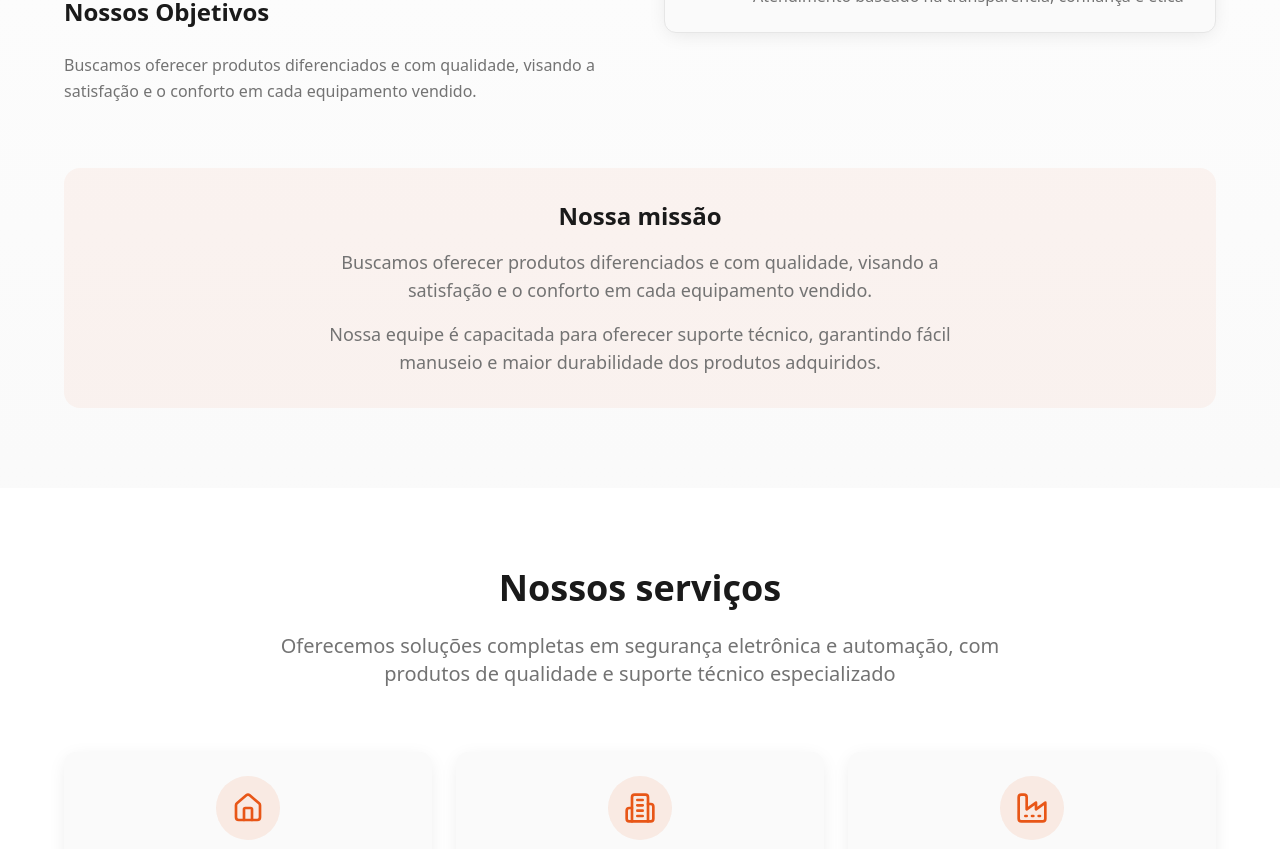
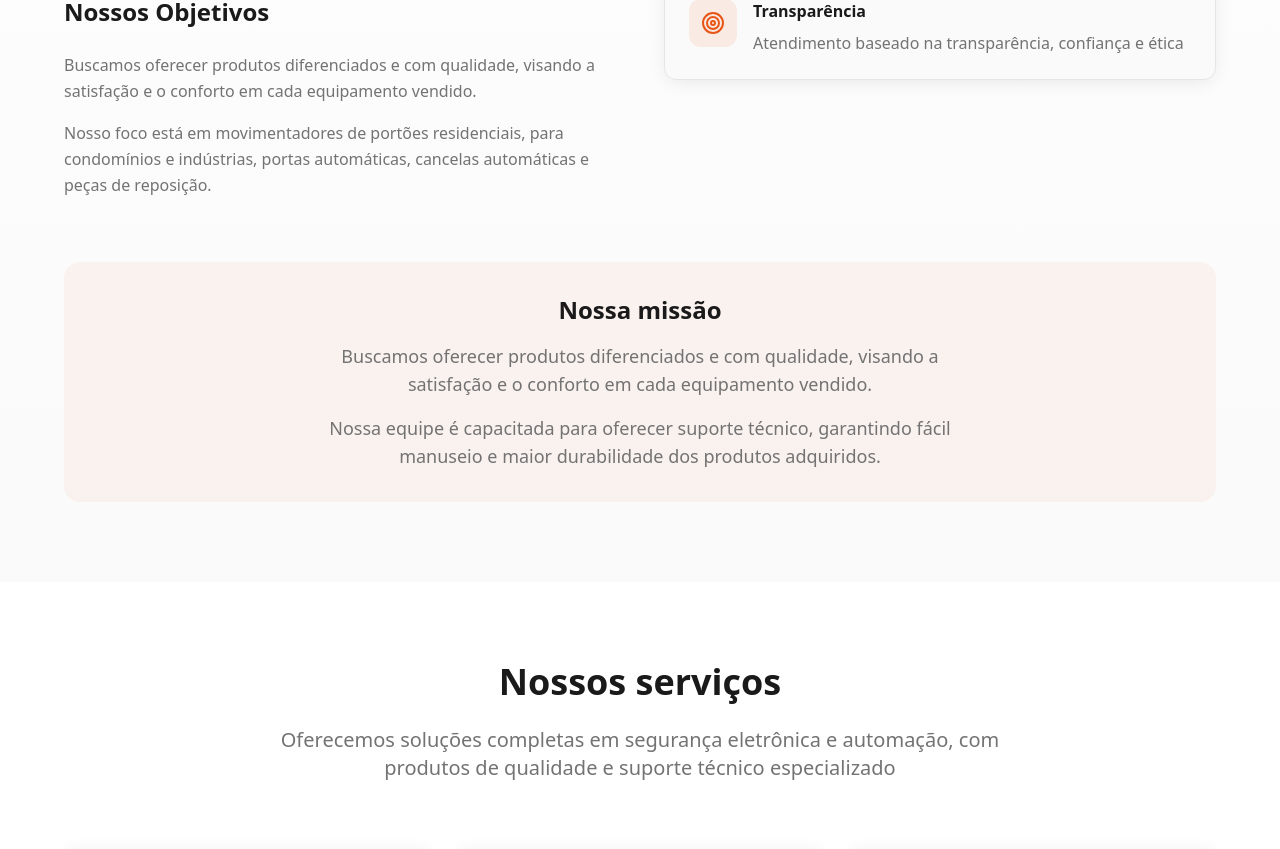
Before and after one commit to DevZipMateus/ppa-santa-maria-site, a React (Vite) app: page / in a window 1280 px wide. Shown: the part 1700-2549 px from the top of the page. Built offline with nearby package versions, Linux system fonts and the light colour scheme; the HTML template or start-up script is replaced by a standard one.

Commit message:
Add focus to objectives

```diff
--- a/src/components/AboutSection.tsx
+++ b/src/components/AboutSection.tsx
@@ -29,8 +29,11 @@ const AboutSection = () => {
               </p>
 
               <h3 className="text-2xl font-semibold text-foreground mb-6 mt-8 notranslate" translate="no">Nossos Objetivos</h3>
+              <p className="text-muted-foreground mb-4 leading-relaxed notranslate" translate="no">
+                Buscamos oferecer produtos diferenciados e com qualidade, visando a satisfação e o conforto em cada equipamento vendido.
+              </p>
               <p className="text-muted-foreground leading-relaxed notranslate" translate="no">
-                Buscamos oferecer produtos diferenciados e com qualidade, visando a satisfação e o conforto em cada equipamento vendido.
+                Nosso foco está em movimentadores de portões residenciais, para condomínios e indústrias, portas automáticas, cancelas automáticas e peças de reposição.
               </p>
             </div>
             <div className="space-y-6">
```
